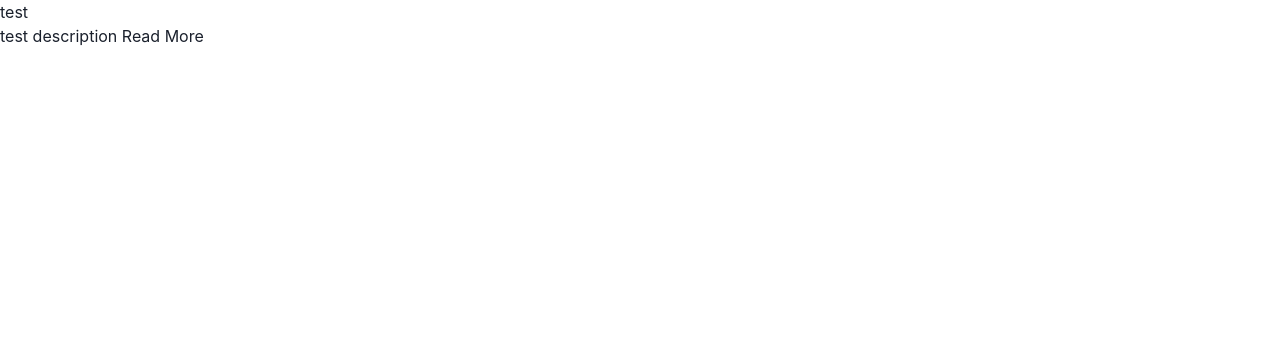
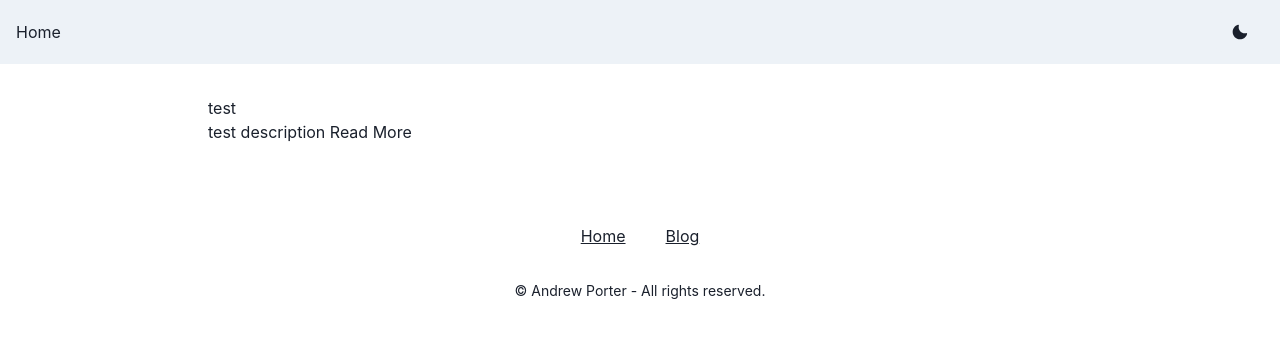
Before and after one commit to AndrewRPorter/website, a Next.js app: page /blog in a window 1280 px wide. Shown: the top 338 px of the page. Built offline with nearby package versions, Linux system fonts and the light colour scheme.

Commit message:
Add navigation components and color mode switcher

```diff
--- a/components/layout.js
+++ b/components/layout.js
@@ -1,5 +1,8 @@
 import Head from 'next/head'
 import PropTypes from 'prop-types'
+import Footer from '@/components/navigation/footer'
+import Header from '@/components/navigation/header'
+import { Box, Container } from '@chakra-ui/react'
 
 export default function Layout({ children, seoTitle, description }) {
   return (
@@ -13,7 +16,15 @@ export default function Layout({ children, seoTitle, description }) {
         <meta name="description" content={description}></meta>
         <title>{seoTitle}</title>
       </Head>
-      <>{children}</>
+      <Box>
+        <Header />
+        <Box as="main">
+          <Container py={8} maxWidth="4xl">
+            {children}
+          </Container>
+        </Box>
+        <Footer />
+      </Box>
     </>
   )
 }
--- /dev/null
+++ b/components/navigation/footer.js
@@ -0,0 +1,59 @@
+import {
+  Box,
+  Container,
+  Stack,
+  Text,
+  useColorModeValue
+} from '@chakra-ui/react'
+import Link from 'next/link'
+
+export default function Footer() {
+  return (
+    <Box as="footer">
+      <Box py={8} textAlign="center">
+        <Container
+          as={Stack}
+          maxW="6xl"
+          py={4}
+          spacing={4}
+          justify="center"
+          align="center"
+        >
+          <Stack direction="row" spacing={10}>
+            <Link href="/" passHref>
+              <Text
+                color={useColorModeValue('brand.600', 'gray.300')}
+                textDecoration="underline"
+                _hover={{
+                  cursor: 'pointer'
+                }}
+              >
+                Home
+              </Text>
+            </Link>
+            <Link href="/blog" passHref>
+              <Text
+                color={useColorModeValue('brand.600', 'gray.300')}
+                textDecoration="underline"
+                _hover={{
+                  cursor: 'pointer'
+                }}
+              >
+                Blog
+              </Text>
+            </Link>
+          </Stack>
+        </Container>
+
+        <Container as={Stack} maxW="6xl" py={4} spacing={4}>
+          <Text
+            fontSize="sm"
+            color={useColorModeValue('brand.600', 'gray.300')}
+          >
+            © Andrew Porter - All rights reserved.
+          </Text>
+        </Container>
+      </Box>
+    </Box>
+  )
+}
--- /dev/null
+++ b/components/navigation/header.js
@@ -0,0 +1,33 @@
+import {
+  Box,
+  Flex,
+  Button,
+  useColorModeValue,
+  Stack,
+  useColorMode
+} from '@chakra-ui/react'
+import { MoonIcon, SunIcon } from '@chakra-ui/icons'
+import Link from 'next/link'
+
+export default function Header() {
+  const { colorMode, toggleColorMode } = useColorMode()
+  return (
+    <Box as="header">
+      <Box bg={useColorModeValue('gray.100', 'gray.900')} px={4}>
+        <Flex h={16} alignItems="center" justifyContent="space-between">
+          <Box>
+            <Link href="/">Home</Link>
+          </Box>
+
+          <Flex alignItems="center">
+            <Stack direction="row" spacing={7}>
+              <Button onClick={toggleColorMode}>
+                {colorMode === 'light' ? <MoonIcon /> : <SunIcon />}
+              </Button>
+            </Stack>
+          </Flex>
+        </Flex>
+      </Box>
+    </Box>
+  )
+}
--- a/package.json
+++ b/package.json
@@ -6,6 +6,7 @@
     "start": "next start"
   },
   "dependencies": {
+    "@chakra-ui/icons": "^2.0.2",
     "@chakra-ui/react": "^2.2.1",
     "@emotion/react": "^11.9.3",
     "@emotion/styled": "^11.9.3",
--- a/pages/_app.js
+++ b/pages/_app.js
@@ -2,14 +2,7 @@ import { ChakraProvider, extendTheme } from '@chakra-ui/react'
 
 const config = {
   initialColorMode: 'light',
-  useSystemColorMode: false,
-  styles: {
-    global: () => ({
-      body: {
-        bg: 'white'
-      }
-    })
-  }
+  useSystemColorMode: false
 }
 
 export default function Application({ Component, pageProps }) {
```
Also changed, not shown: components/mdx-wrapper.js (+44 -6 lines), 1 other file (tests, documents, lock files or other folders).
